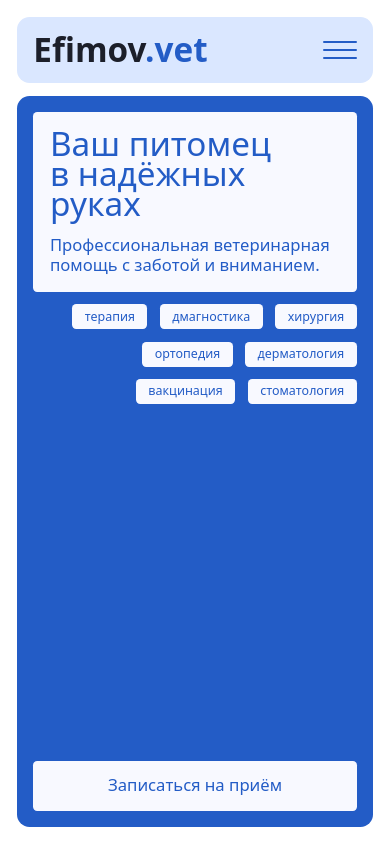
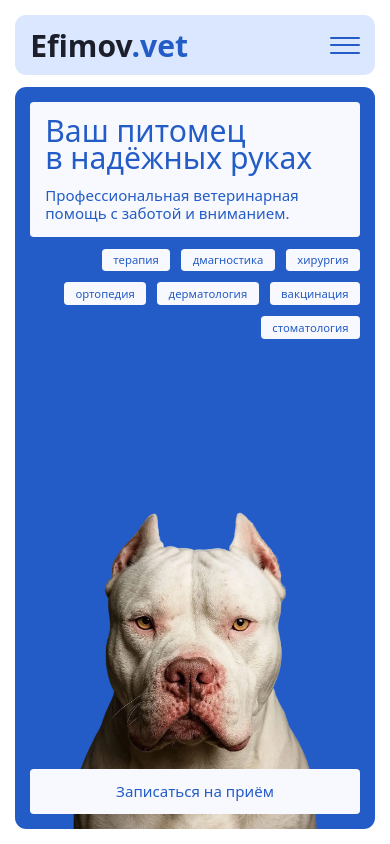
Before and after one commit to efimov-vet-clinic/vet-clinic, a Nuxt app: page / in a window 390 px wide. Built offline with nearby package versions, Linux system fonts and the light colour scheme.

Commit message:
feat: create hero section

```diff
--- a/app/assets/styles/main.css
+++ b/app/assets/styles/main.css
@@ -6,9 +6,26 @@ body {
   color: var(--primary);
 
   @media (max-width: 1024px) {
-    font-size: calc(10 / 980 * 100vw);
+    font-size: calc(10 / 1024 * 100vw);
+  }
+  @media (max-width: 980px) {
+    font-size: calc(10 / 860 * 100vw);
   }
   @media (max-width: 767px) {
+    font-size: calc(10 / 450 * 100vw);
+  }
+  @media (max-width: 650px) {
+    font-size: calc(10 / 550 * 100vw);
+  }
+  @media (max-width: 540px) {
+    font-size: calc(10 / 400 * 100vw);
+  }
+
+  @media (max-width: 414px) {
+    font-size: calc(10 / 414 * 100vw);
+  }
+
+  @media (max-width: 375px) {
     font-size: calc(10 / 375 * 100vw);
   }
 }
--- a/app/components/sections/HeroSection.vue
+++ b/app/components/sections/HeroSection.vue
@@ -13,9 +13,11 @@ const items = ref([
 <template>
   <section class="w-full px-[1.6rem] md:px-[3.2rem] h-full pb-[1.6rem]">
     <div
-      class="bg-[--accent] h-full p-[1.6rem] md:p-[2.4rem] rounded-[1.2rem] flex flex-col items-start justify-between"
+      class="bg-[--accent] h-full p-[1.6rem] md:p-[2.4rem] rounded-[1.2rem] flex flex-col items-start justify-between overflow-hidden relative"
     >
-      <div class="flex items-start flex-col md:flex-row gap-[1.2rem]">
+      <div
+        class="flex items-start flex-col md:flex-row gap-[1.2rem] relative z-2"
+      >
         <div
           class="p-[1.6rem] md:p-[2.4rem] bg-[--base] rounded-[0.4rem] w-full text-[--accent] flex flex-col gap-[1.6rem]"
         >
@@ -36,8 +38,14 @@ const items = ref([
           </Bullet>
         </div>
       </div>
-
-      <Button color="base" class="w-full md:w-fit">Записаться на приём</Button>
+      <NuxtImg
+        src="/images/dog.webp"
+        alt="Собака"
+        class="absolute w-[27rem] min-[380px]:w-full min-[390px]:w-[27rem] min-[767px]:w-[60rem] min-[979px]:w-[40rem] min-[1280px]:w-[50rem] min-[1380px]:w-[40rem] h-auto bottom-[-5rem] z-0 md:bottom-[-10rem] left-1/2 -translate-x-1/2"
+      />
+      <Button color="base" class="relative z-10 w-full md:w-fit"
+        >Записаться на приём</Button
+      >
     </div>
   </section>
 </template>
--- a/nuxt.config.ts
+++ b/nuxt.config.ts
@@ -15,5 +15,5 @@ export default defineNuxtConfig({
     telegramChatId: "",
   },
 
-  modules: ["@nuxtjs/tailwindcss"],
+  modules: ["@nuxtjs/tailwindcss", "@nuxt/image"],
 });
```
Also changed, not shown: public/images/dog.webp (added).
